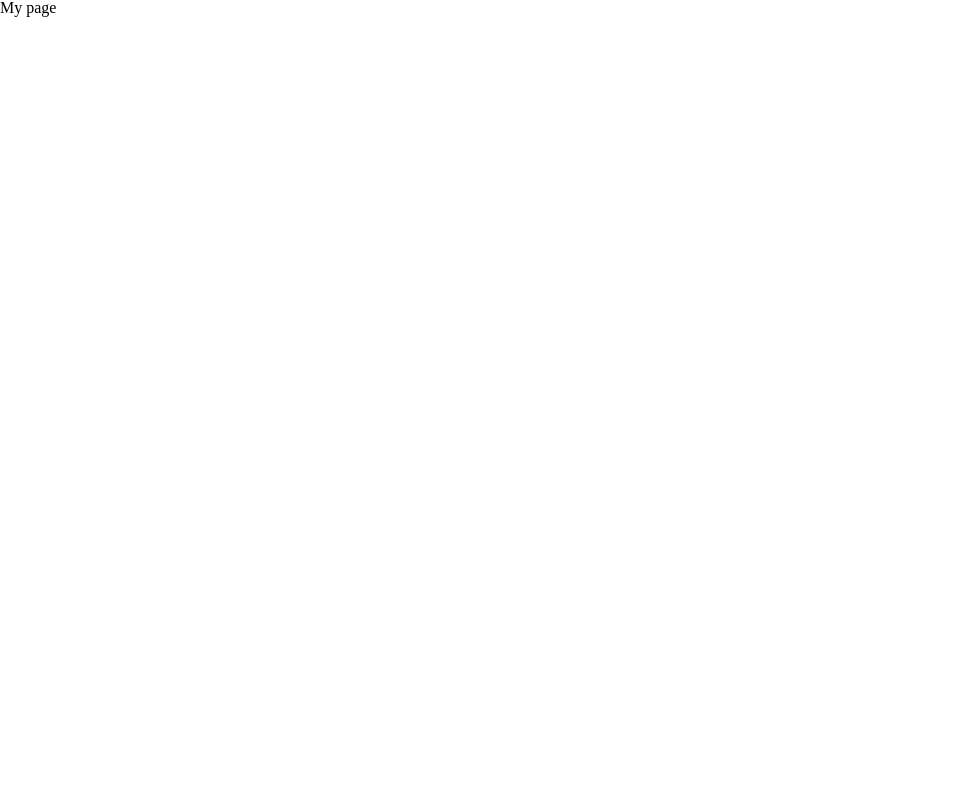
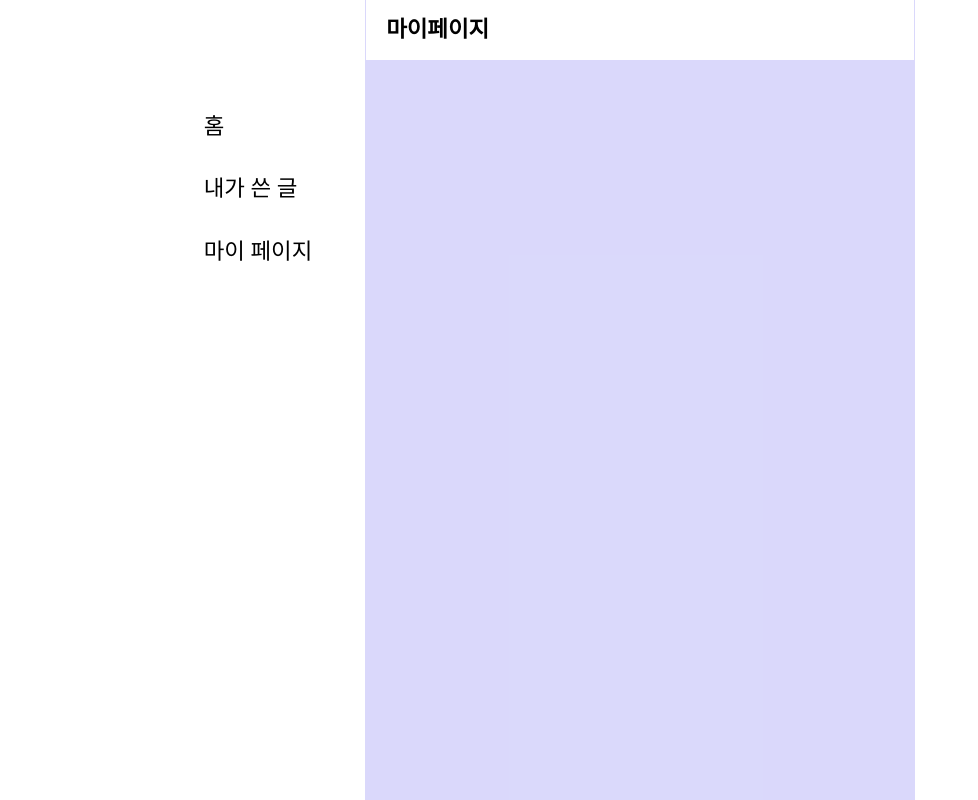
Before and after one commit to kodesalon/project_client, a React (Create React App) app: page /myPage in a window 1280 px wide. Shown: the whole page, without its empty margins (0-978 px from the left). Built offline with nearby package versions, Linux system fonts and the light colour scheme.

Commit message:
feat: 마이페이지 컴포넌트 추가

```diff
--- a/src/pages/MyPage.tsx
+++ b/src/pages/MyPage.tsx
@@ -1,5 +1,18 @@
 const MyPage = () => {
-  return <div> My page</div>;
+  return (
+    <div className='grid_container'>
+      <nav className='nav'>
+        <ul className='nav_ul'>
+          <li className='nav_li'>홈</li>
+          <li className='nav_li'>내가 쓴 글</li>
+          <li className='nav_li'>마이 페이지</li>
+        </ul>
+      </nav>
+      <header className='header'>마이페이지</header>
+
+      <div className='grid_empty'></div>
+    </div>
+  );
 };
 
 export default MyPage;
```
